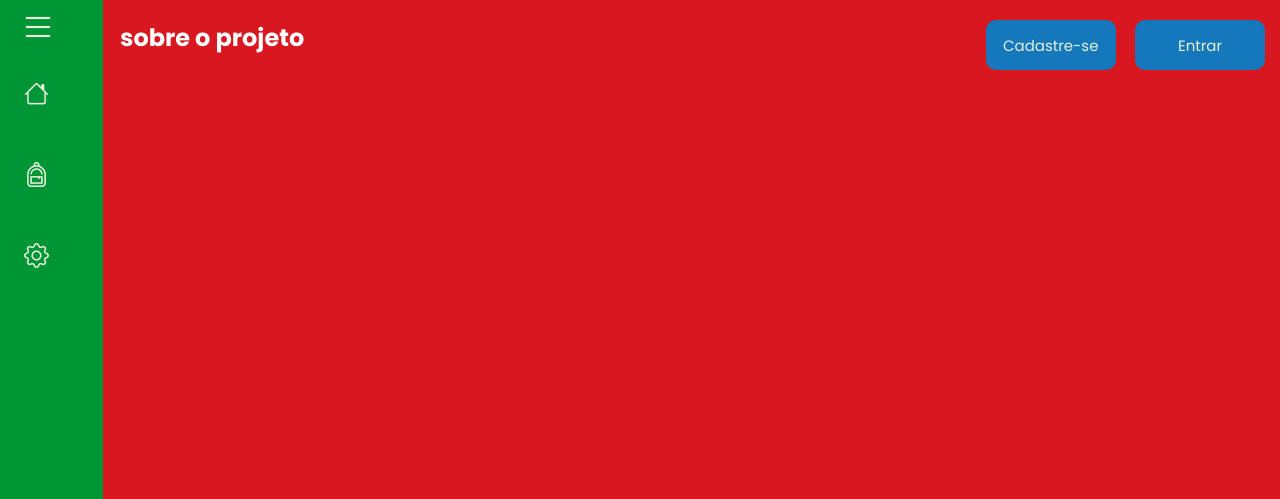
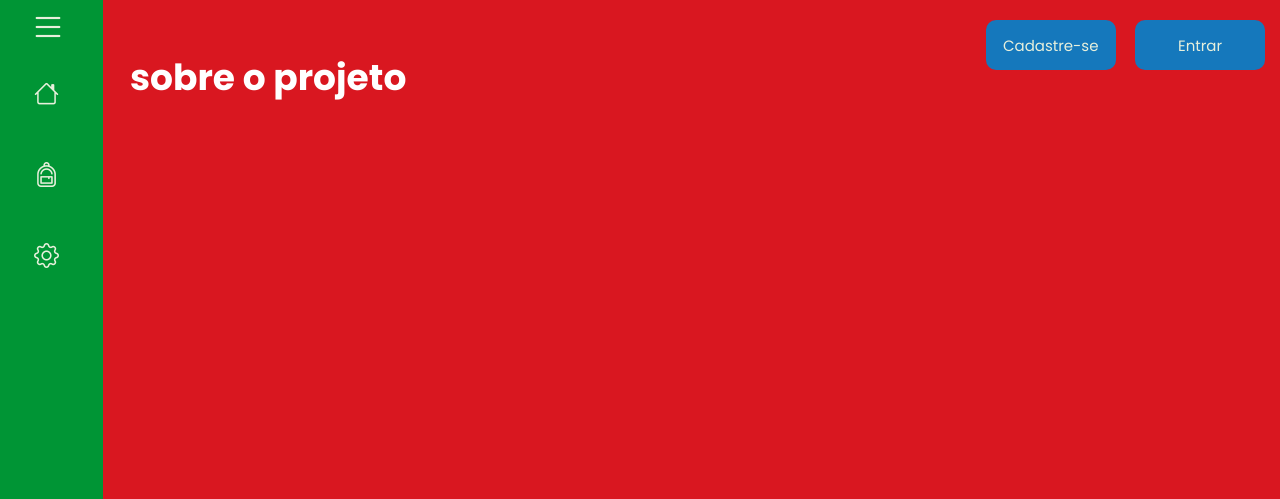
Before and after one commit to felipebuchee/Smart-Gate, a PHP site: page / in a window 1280 px wide; the page is wider, and only the part inside the window is pictured. Shown: the top 499 px of that part. Run offline with PHP 8.4, Linux system fonts and the light colour scheme.

Commit message:
AAAAAAAAAAAAAAAAAAAAAAAAAAAAAAAAAAAAAAAAAAAAAAAAAa

```diff
--- a/web/fecharMenu.js
+++ b/web/fecharMenu.js
@@ -1,4 +1,3 @@
-
 var formReg = document.querySelector('.form-reg');
 var btnCadt = document.querySelector('.btnCadt');
 var fechar = document.querySelector('.fechar');
--- a/web/style.css
+++ b/web/style.css
@@ -32,7 +32,12 @@ main {
 }
 
 .text-sobre-proj{
-    padding: 20px;
+    margin-left: 30px;
+    margin-top: 50px;
+}
+
+.text-sobre-proj h2{
+    font-size: 36px;
 }
 
 .sub-main {
@@ -277,7 +282,7 @@ nav.menu-lat.expandir {
 
 .btn-expnd {
     width: 100%;
-    padding-left: 10px;
+    padding-left: 20px;
 }
 
 .btn-expnd>i {
@@ -328,6 +333,6 @@ nav.menu-lat.expandir .txt-link {
 
 ul li.item-menu a .icon>i {
     font-size: 25px;
-    margin-left: 5px;
+    margin-left: 15px;
     padding-left: 15px;
 }
```
